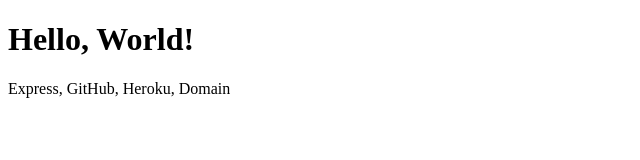
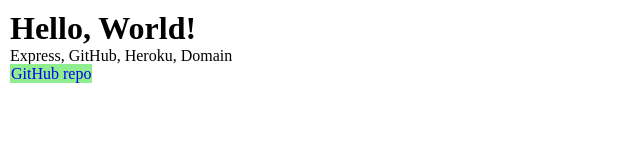
Before and after one commit to kuznetsovandrey76/express-server, a website: page public/index.html in a window 1280 px wide. Shown: the whole page, without its empty margins (0-640 px from the left). Drawn offline with Linux system fonts and the light colour scheme.

Commit message:
add style

```diff
--- a/public/index.html
+++ b/public/index.html
@@ -3,9 +3,13 @@
 <head>
 	<meta charset="UTF-8">
 	<title>ExpressJS</title>
+	<link rel="stylesheet" href="style.css">
 </head>
 <body>
-	<h1>Hello, World!</h1>
-	<p>Express, GitHub, Heroku, Domain</p>
+	<div class="main">
+		<h1>Hello, World!</h1>
+		<p>Express, GitHub, Heroku, Domain</p>
+		<a href="https://github.com/kuznetsovandrey76/express-server">GitHub repo</a>
+	</div>
 </body>
 </html>
--- /dev/null
+++ b/public/style.css
@@ -0,0 +1,11 @@
+* {
+	margin: 0;
+}
+.main {
+	margin: 10px;
+}
+a {
+	text-decoration: none;
+	background: lightgreen;
+	padding: 1px;
+}
```
